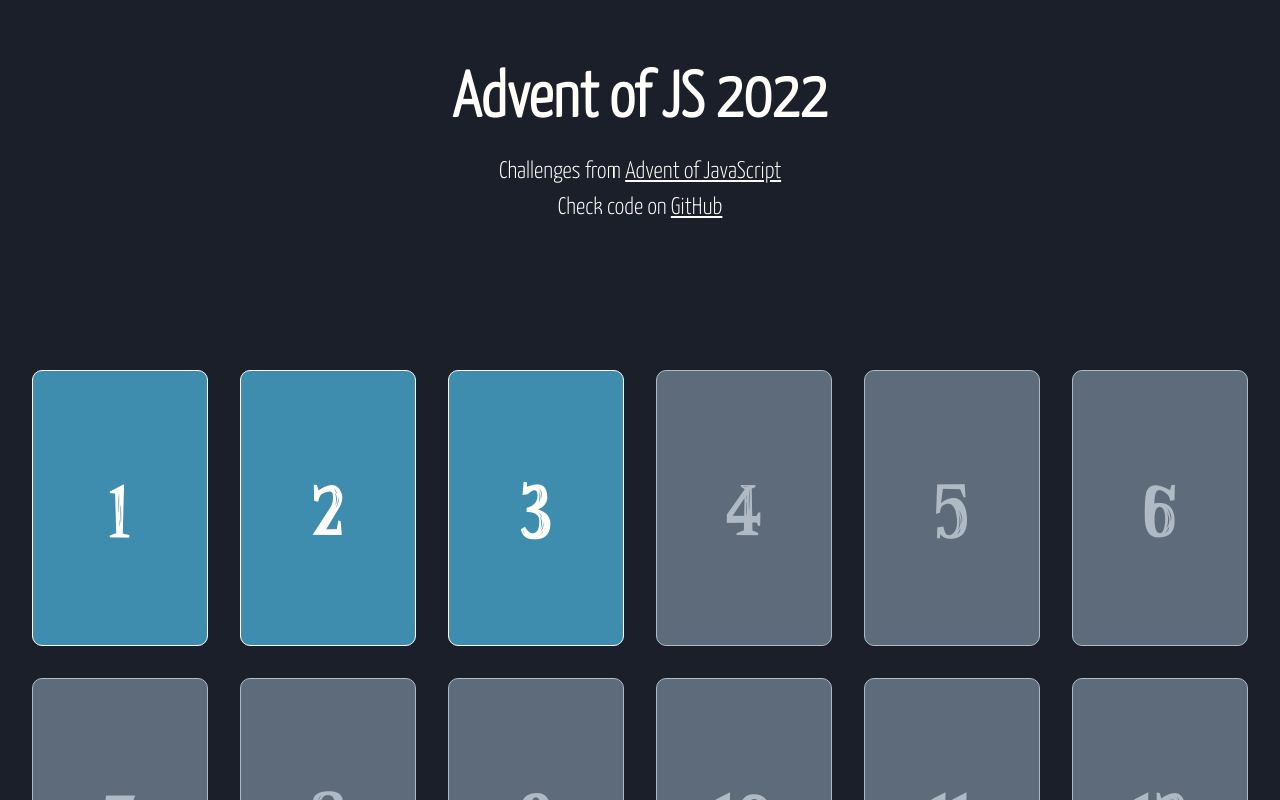
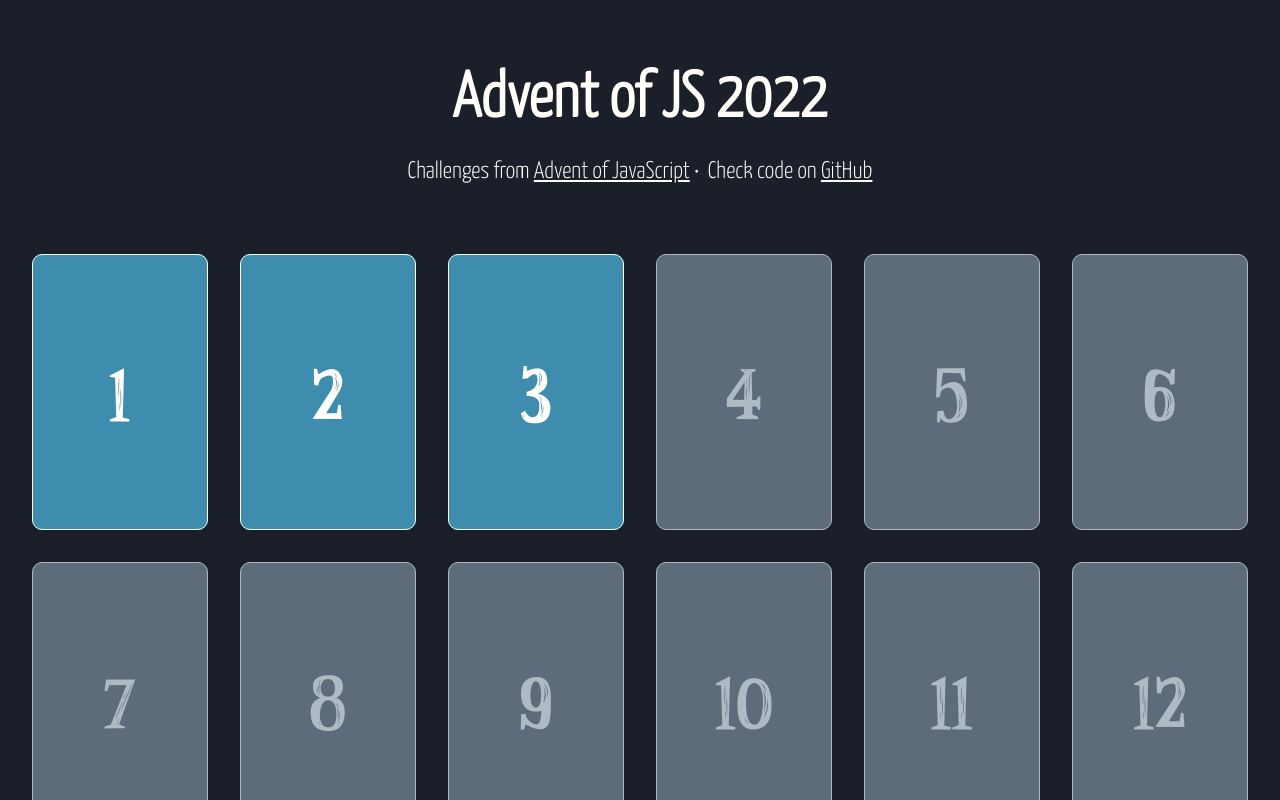
Before and after one commit to jsoulet/adventofjs22, a Next.js app: page / in a window 1280 px wide. Shown: the top 800 px of the page. Built offline with nearby package versions, Linux system fonts and the light colour scheme.

Commit message:
:bug: rm unexpected paragraph

```diff
--- a/pages/index.tsx
+++ b/pages/index.tsx
@@ -59,13 +59,9 @@
 
         <Description>
           Challenges from <a href="https://www.adventofjs.com/">Advent of JavaScript</a>
-          <br/>
+          &nbsp;•&nbsp;
           Check code on <a href="https://www.adventofjs.com/">GitHub</a>
         </Description>
-        <Description>
-
-        </Description>
-
         <Grid>
           {challenges.map((challenge, index) => {
             const date = String((new Date(challenge.date)).getDate())
```
